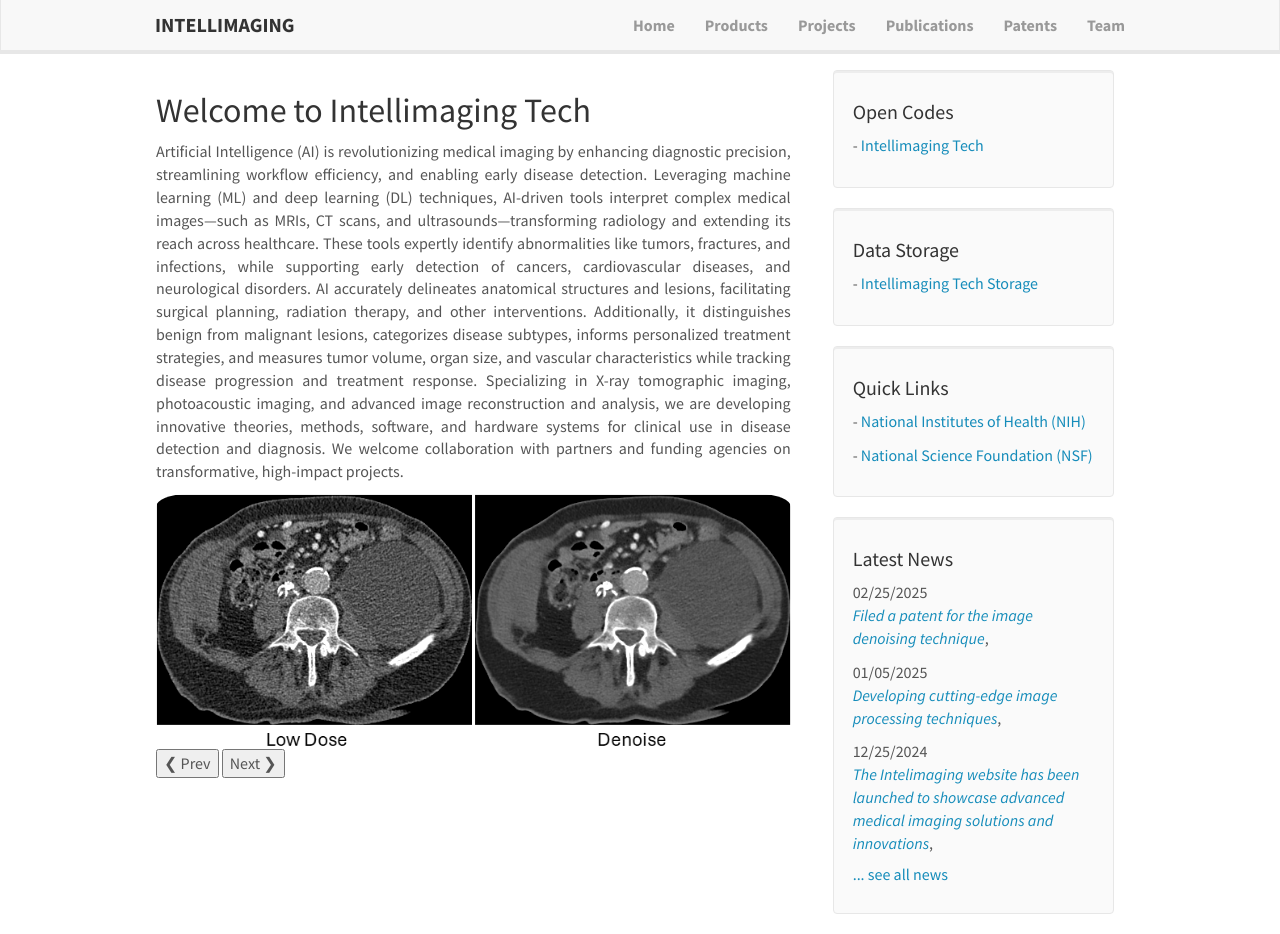
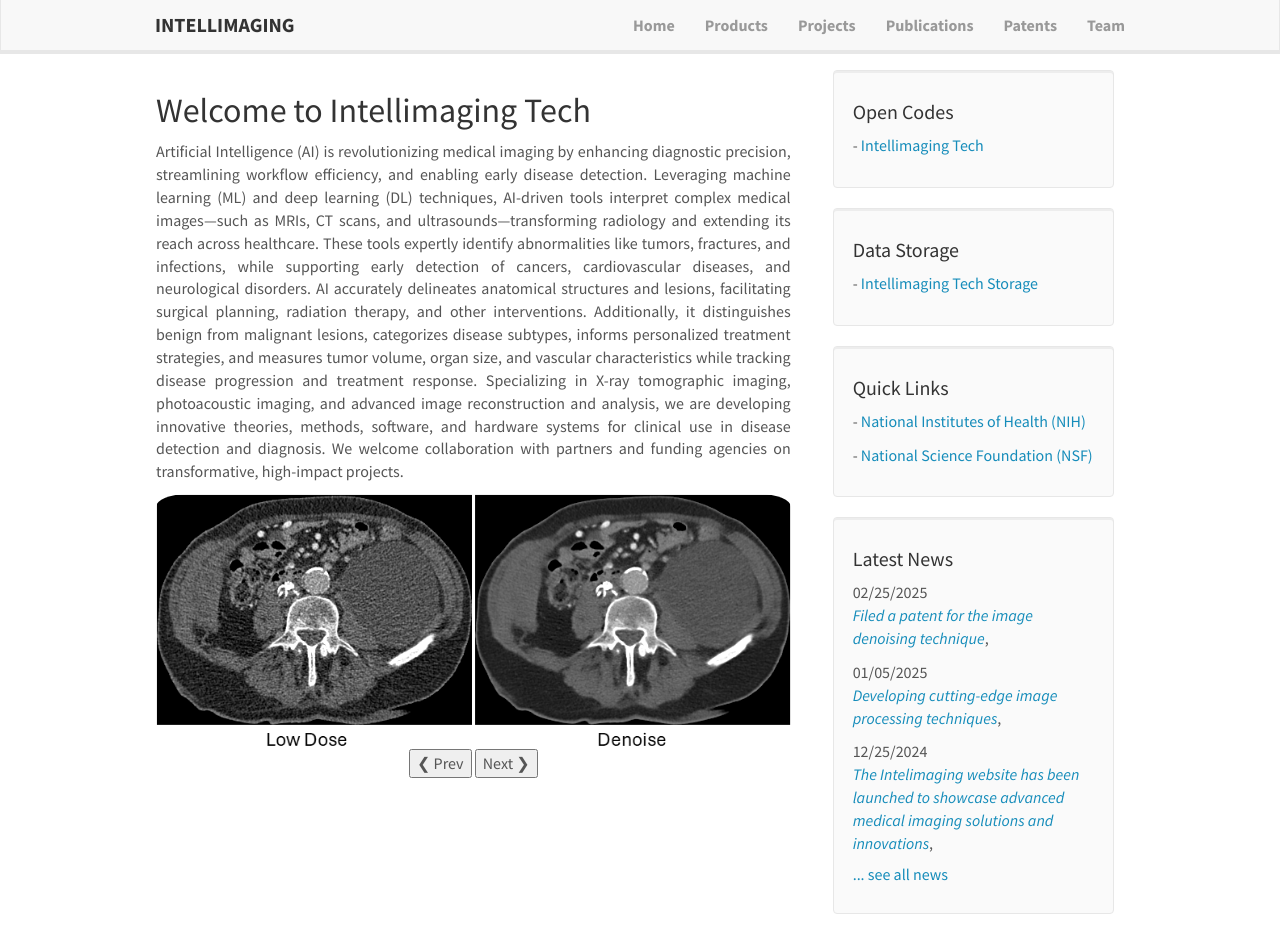
Before and after one commit to intellimaging/intellimaging.github.io, a Jekyll site: the page built from _pages/home.md, in a window 1280 px wide and 934 px high. Built offline with Jekyll 4.4.1, drawn with Linux system fonts in a browser that asks for light colours.

Commit message:
Update home.md

```diff
--- a/_pages/home.md
+++ b/_pages/home.md
@@ -15,7 +15,7 @@ permalink: /
   <img class="mySlides" src="{{ site.url }}{{ site.baseurl }}/images/Slide11.png" style="width:100%">
   <img class="mySlides" src="{{ site.url }}{{ site.baseurl }}/images/Slide3.png" style="width:100%">
 </div>
-<div style= center>
+<div style="text-align: center;">
   <button class="w3-button w3-black w3-display-left" onclick="plusDivs(-1)">❮ Prev</button>
   <button class="w3-button w3-black w3-display-right" onclick="plusDivs(1)">Next ❯</button>
 </div>
```
